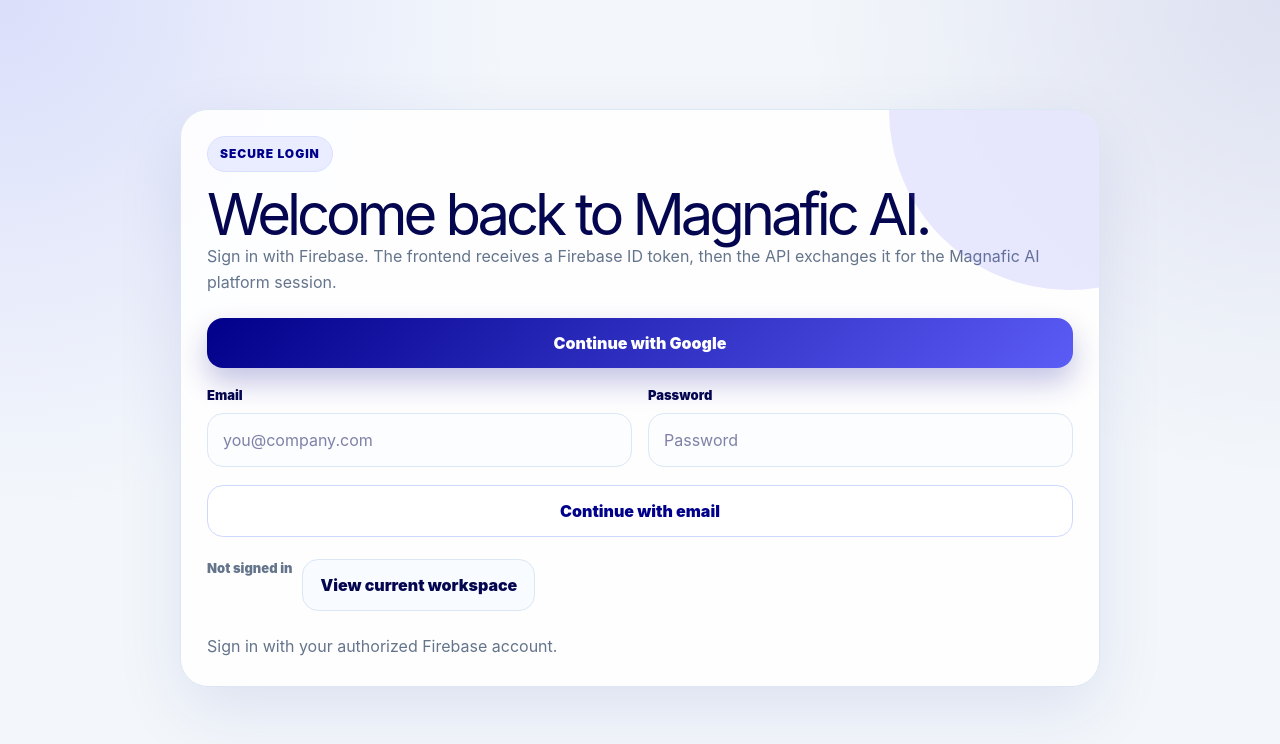
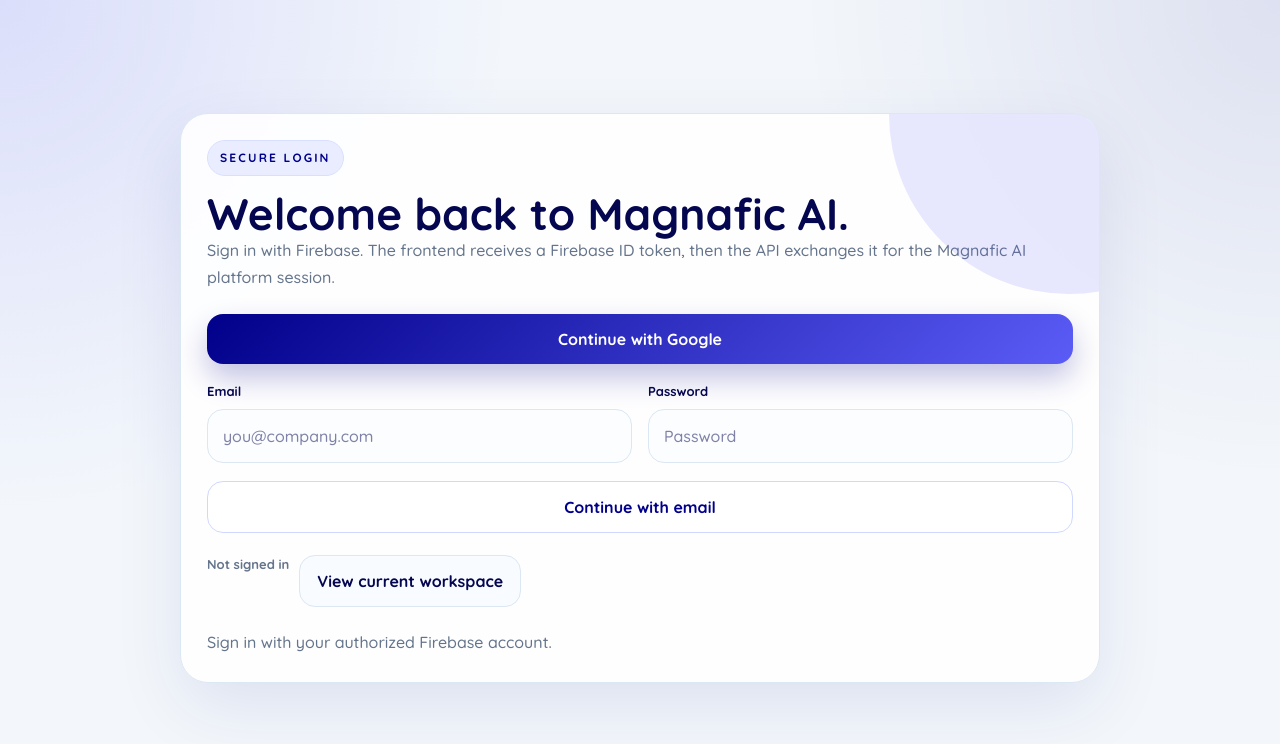
Before and after one commit to Dharneesh-BR/AI-Platform, a Next.js app in the folder apps/web/: page /login in a window 1280 px wide. Shown: the top 744 px of the page. Built offline with nearby package versions, Linux system fonts and the light colour scheme; no server answers.

Commit message:
Frontend design

```diff
--- a/apps/web/src/app/layout.tsx
+++ b/apps/web/src/app/layout.tsx
@@ -9,6 +9,14 @@
 export default function RootLayout({ children }: RootLayoutProps) {
   return (
     <html lang="en" data-scroll-behavior="smooth">
+      <head>
+        <link rel="preconnect" href="https://fonts.googleapis.com" />
+        <link rel="preconnect" href="https://fonts.gstatic.com" crossOrigin="" />
+        <link
+          href="https://fonts.googleapis.com/css2?family=Quicksand:wght@300;400;500;600;700&display=swap"
+          rel="stylesheet"
+        />
+      </head>
       <body>
         <Providers>{children}</Providers>
       </body>
--- a/apps/web/src/styles/globals.css
+++ b/apps/web/src/styles/globals.css
@@ -29,7 +29,9 @@
     radial-gradient(circle at top right, rgba(1, 0, 138, 0.09), transparent 30rem),
     var(--background);
   color: var(--ink);
-  font-family: Inter, ui-sans-serif, system-ui, -apple-system, BlinkMacSystemFont, "Segoe UI", sans-serif;
+  font-family: "Quicksand", ui-sans-serif, system-ui, -apple-system, BlinkMacSystemFont, "Segoe UI", sans-serif;
+  font-weight: 500;
+  overflow-x: hidden;
 }
 
 a { color: inherit; text-decoration: none; }
@@ -60,11 +62,11 @@
   display: flex;
   align-items: center;
   gap: 14px;
-  letter-spacing: -0.04em;
+  letter-spacing: 0;
 }
 
-.brand-lockup strong { display: block; font-size: 24px; line-height: 1; }
-.brand-lockup small { display: block; color: var(--muted); font-weight: 800; margin-top: 4px; }
+.brand-lockup strong { display: block; font-size: 24px; font-weight: 700; line-height: 1; }
+.brand-lockup small { display: block; color: var(--muted); font-weight: 700; margin-top: 4px; }
 
 .brand-mark {
   width: 54px;
@@ -95,7 +97,7 @@
   padding: 12px 16px;
   border-radius: 999px;
   color: #34405f;
-  font-weight: 850;
+  font-weight: 500;
   white-space: nowrap;
 }
 .primary-nav a:hover { background: var(--brand-soft); color: var(--brand); }
@@ -128,6 +130,8 @@
   white-space: nowrap;
 }
 .user-chip small { color: var(--muted); font-size: 12px; margin-top: 2px; }
+.user-chip strong { font-weight: 700; }
+.user-chip small { font-weight: 600; }
 .status-dot { width: 10px; height: 10px; margin-top: 5px; border-radius: 99px; background: var(--success); box-shadow: 0 0 0 6px var(--success-soft); }
 
 .workspace { min-width: 0; padding: 24px 28px 28px; }
@@ -146,15 +150,15 @@
   padding: 8px 12px;
   border-radius: 999px;
   font-size: 12px;
-  font-weight: 950;
+  font-weight: 800;
   text-transform: uppercase;
-  letter-spacing: 0.08em;
+  letter-spacing: 0.18em;
   margin-bottom: 14px;
 }
-h1 { font-size: clamp(34px, 5vw, 58px); line-height: 0.98; letter-spacing: -0.07em; margin: 0; }
-h2 { font-size: 26px; line-height: 1.1; letter-spacing: -0.045em; margin: 0 0 14px; }
-h3 { font-size: 18px; letter-spacing: -0.03em; margin: 0 0 8px; }
-p { color: var(--muted); line-height: 1.65; margin: 0; }
+h1 { font-size: clamp(30px, 4vw, 44px); font-weight: 800; line-height: 1.08; letter-spacing: 0; margin: 0; }
+h2 { font-size: clamp(24px, 2.6vw, 32px); font-weight: 800; line-height: 1.2; letter-spacing: 0; margin: 0 0 14px; }
+h3 { font-size: 20px; font-weight: 800; letter-spacing: 0; line-height: 1.25; margin: 0 0 8px; }
+p { color: var(--muted); line-height: 1.7; margin: 0; }
 .topbar p { max-width: 720px; margin-top: 14px; }
 .topbar-actions { display: flex; gap: 10px; flex-wrap: wrap; }
 
@@ -162,7 +166,7 @@
   border: 0;
   border-radius: 16px;
   padding: 13px 17px;
-  font-weight: 950;
+  font-weight: 700;
   cursor: pointer;
   white-space: nowrap;
 }
@@ -186,9 +190,9 @@
 .section-gap { margin-top: 22px; }
 .muted { color: var(--muted); }
 
-.metric-label { display: block; color: var(--muted); font-weight: 900; font-size: 13px; margin-bottom: 12px; }
-.metric-value { display: block; font-size: 34px; letter-spacing: -0.05em; margin-bottom: 8px; }
-.pill { display: inline-flex; align-items: center; border-radius: 999px; padding: 8px 12px; font-size: 12px; font-weight: 950; }
+.metric-label { display: block; color: var(--muted); font-weight: 800; font-size: 13px; margin-bottom: 12px; }
+.metric-value { display: block; font-size: 34px; font-weight: 800; letter-spacing: 0; margin-bottom: 8px; }
+.pill { display: inline-flex; align-items: center; border-radius: 999px; padding: 8px 12px; font-size: 12px; font-weight: 800; }
 .pill-blue { color: var(--brand); background: var(--brand-soft); }
 .pill-green { color: var(--success); background: var(--success-soft); }
 .pill-amber { color: var(--amber); background: var(--amber-soft); }
@@ -218,11 +222,11 @@
 .step-succeeded { background: var(--success); }
 .step-running, .step-queued { background: var(--brand-2); box-shadow: 0 0 0 5px var(--brand-soft); }
 .step-failed { background: var(--danger); }
-.source-list summary { cursor: pointer; font-weight: 950; color: var(--brand); }
+.source-list summary { cursor: pointer; font-weight: 800; color: var(--brand); }
 .agent-workflow { margin-top: 16px; display: grid; gap: 12px; }
 .workflow-header { display: flex; justify-content: space-between; gap: 12px; align-items: flex-start; }
 .workflow-header strong { display: block; }
-.workflow-header span { display: block; color: var(--muted); font-size: 13px; font-weight: 850; margin-top: 3px; }
+.workflow-header span { display: block; color: var(--muted); font-size: 13px; font-weight: 600; margin-top: 3px; }
 .workflow-canvas {
   display: grid;
   gap: 24px;
@@ -300,10 +304,10 @@
   border-radius: 8px;
   color: white;
   background: var(--brand);
-  font-weight: 950;
+  font-weight: 800;
 }
 .workflow-node strong { line-height: 1.2; }
-.workflow-node-type { color: var(--brand); font-size: 12px; font-weight: 950; text-transform: capitalize; }
+.workflow-node-type { color: var(--brand); font-size: 12px; font-weight: 800; text-transform: capitalize; }
 .workflow-node p { font-size: 12px; line-height: 1.45; color: var(--muted); }
 .workflow-node-running { border-color: var(--brand-2); box-shadow: 0 0 0 4px var(--brand-soft), 0 12px 28px rgba(15, 23, 42, 0.08); }
 .workflow-node-succeeded .workflow-node-icon { background: var(--success); }
@@ -319,7 +323,7 @@
   border-radius: 18px;
   color: white;
   background: linear-gradient(135deg, var(--brand), var(--brand-2));
-  font-weight: 950;
+  font-weight: 800;
 }
 .empty-state, .error-state {
   border: 1px dashed #bfd0e4;
@@ -335,7 +339,7 @@
 }
 
 .form-grid { display: grid; grid-template-columns: repeat(2, minmax(0, 1fr)); gap: 16px; }
-.field label { display: block; font-size: 13px; color: var(--ink); font-weight: 950; margin-bottom: 8px; }
+.field label { display: block; font-size: 13px; color: var(--ink); font-weight: 800; margin-bottom: 8px; }
 .field input, .field textarea, .field select {
   width: 100%;
   border: 1px solid var(--line);
@@ -350,7 +354,7 @@
 
 .wizard-layout { display: grid; grid-template-columns: 280px minmax(0, 1fr); gap: 20px; }
 .wizard-steps { display: grid; gap: 10px; align-content: start; }
-.wizard-step { border: 1px solid var(--line); background: white; border-radius: 18px; padding: 16px; font-weight: 900; color: var(--muted); }
+.wizard-step { border: 1px solid var(--line); background: white; border-radius: 18px; padding: 16px; font-weight: 700; color: var(--muted); }
 .wizard-step.active { background: var(--brand); color: white; border-color: var(--brand); }
 .wizard-step small { display: block; opacity: .75; margin-top: 4px; }
 
@@ -420,7 +424,7 @@
   gap: 6px;
   color: var(--muted);
   font-size: 13px;
-  font-weight: 900;
+  font-weight: 700;
 }
 
 .icon-button,
@@ -453,7 +457,7 @@
 .compact-field span {
   color: var(--muted);
   font-size: 12px;
-  font-weight: 950;
+  font-weight: 800;
   text-transform: uppercase;
   letter-spacing: .06em;
 }
@@ -513,7 +517,7 @@
   margin-top: 2px;
   color: var(--muted);
   font-size: 12px;
-  font-weight: 800;
+  font-weight: 600;
 }
 
 .agent-avatar {
@@ -525,7 +529,7 @@
   color: white;
   background: linear-gradient(135deg, var(--brand), var(--brand-2));
   font-size: 12px;
-  font-weight: 950;
+  font-weight: 800;
 }
 
 .agent-avatar.large {
@@ -564,9 +568,9 @@
 }
 
 .workforce-chat-header h1 {
-  font-size: 34px;
-  line-height: 1.06;
-  letter-spacing: -0.04em;
+  font-size: 32px;
+  line-height: 1.12;
+  letter-spacing: 0;
 }
 
 .workforce-chat-header p {
@@ -624,7 +628,7 @@
   display: grid;
   place-items: center;
   font-size: 12px;
-  font-weight: 950;
+  font-weight: 800;
 }
 
 .chat-message-bubble {
@@ -724,7 +728,7 @@
 
 .chat-empty-state h2 {
   font-size: 32px;
-  letter-spacing: -0.04em;
+  letter-spacing: 0;
 }
 
 .suggestion-grid {
```
Also changed, not shown: 1 other file (tests, documents, lock files or other folders).
